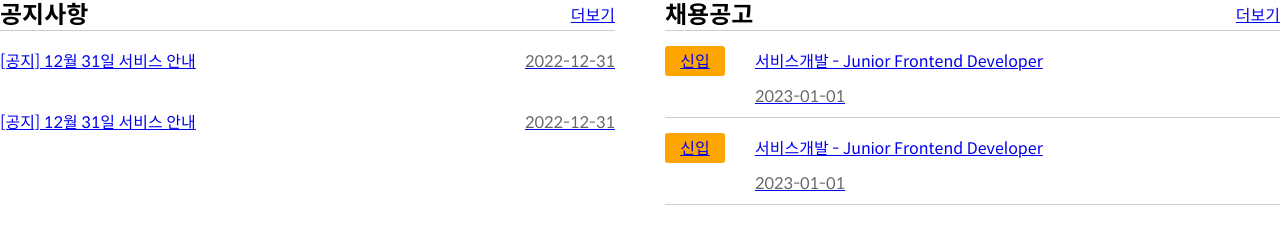
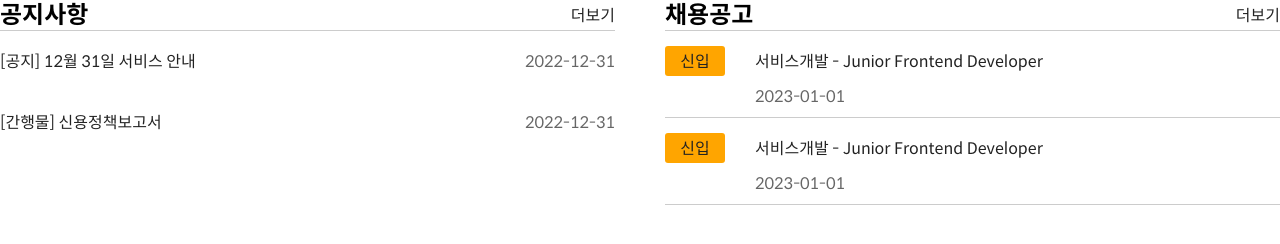
Before and after one commit to blueheeya/testapp, a plain HTML site: page index.html in a window 1280 px wide. Drawn offline with Linux system fonts and the light colour scheme.

Commit message:
blogTest

```diff
--- a/css/main_style.css
+++ b/css/main_style.css
@@ -33,6 +33,10 @@ ul,
 li,
 ol {
     list-style: none;
+}
+a, a:link, a:hover {
+    color: #222;
+    text-decoration: none;
 }
 section {
     margin: 0 auto;
@@ -163,7 +167,7 @@ section {
     height: auto;
     padding: 10px 0 0 0;
     margin:0;
-    font-size: 20px;
+    font-size: 24px;
     font-weight: 500;
     line-height: 1.5;
     text-align: center;
--- a/index.html
+++ b/index.html
@@ -26,7 +26,7 @@
                         <li>
                             <a href="view/blog.html">
                                 <ul>
-                                    <li>[공지] 12월 31일 서비스 안내</li>
+                                    <li>[간행물] 신용정책보고서</li>
                                     <li class="borderDate">2022-12-31</li>
                                 </ul>
                             </a>
```
